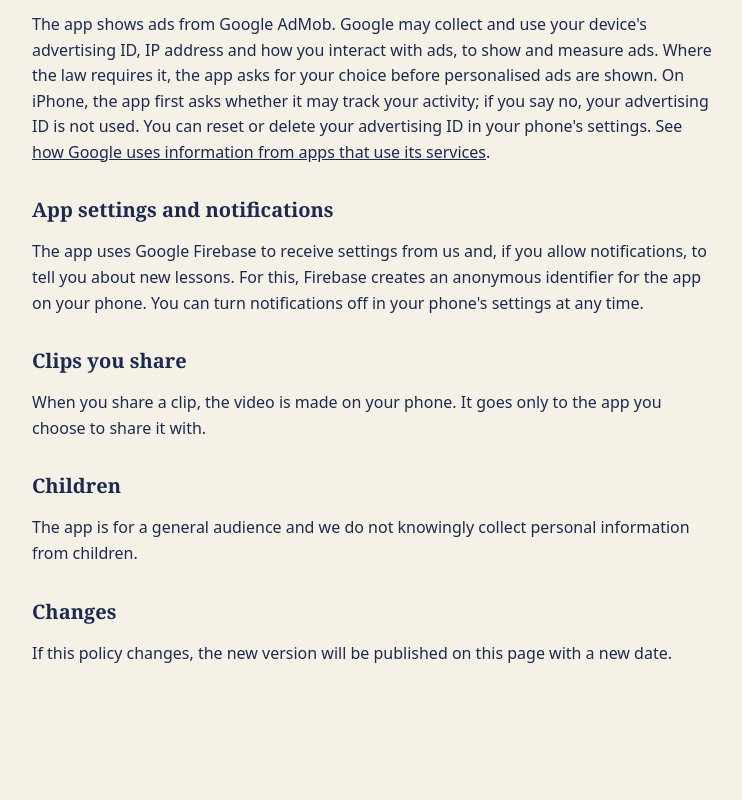
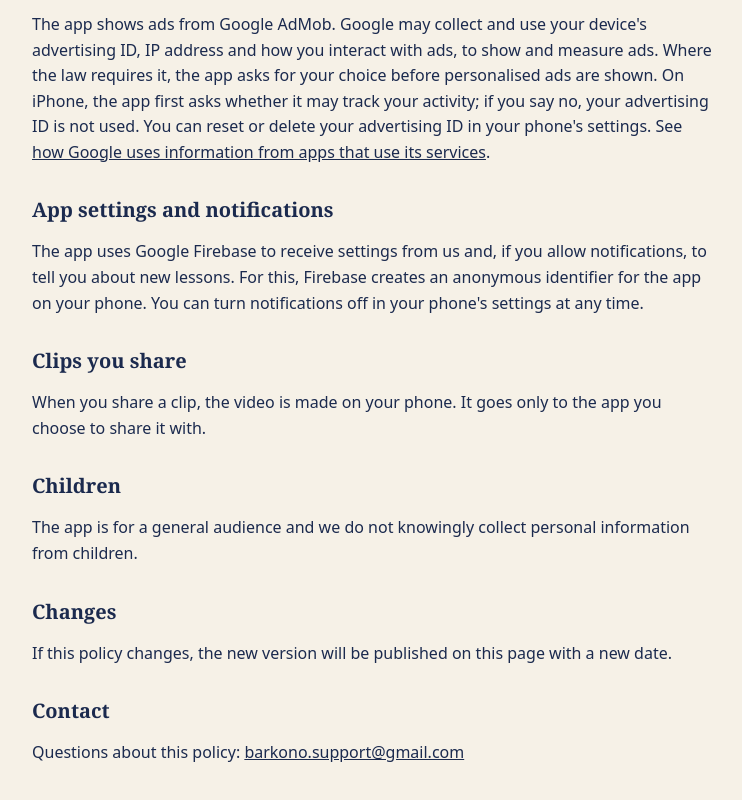
Before and after one commit to barkono-apps/barkono-apps.github.io, a plain HTML site: page tafseer/privacy.html in a window 1280 px wide. Shown: the part 630-1430 px from the top of the page, without its empty margins (268-1010 px from the left). Before the commit the page ends 1376 px from the top, so only its background shows below. Drawn offline with Linux system fonts and the light colour scheme.

Commit message:
Update tafseer/privacy.html

```diff
--- a/tafseer/privacy.html
+++ b/tafseer/privacy.html
@@ -48,6 +48,9 @@
 
   <h2>Changes</h2>
   <p>If this policy changes, the new version will be published on this page with a new date.</p>
+
+  <h2>Contact</h2>
+  <p>Questions about this policy: <a href="mailto:barkono.support@gmail.com">barkono.support@gmail.com</a></p>
 </main>
 </body>
 </html>
```
